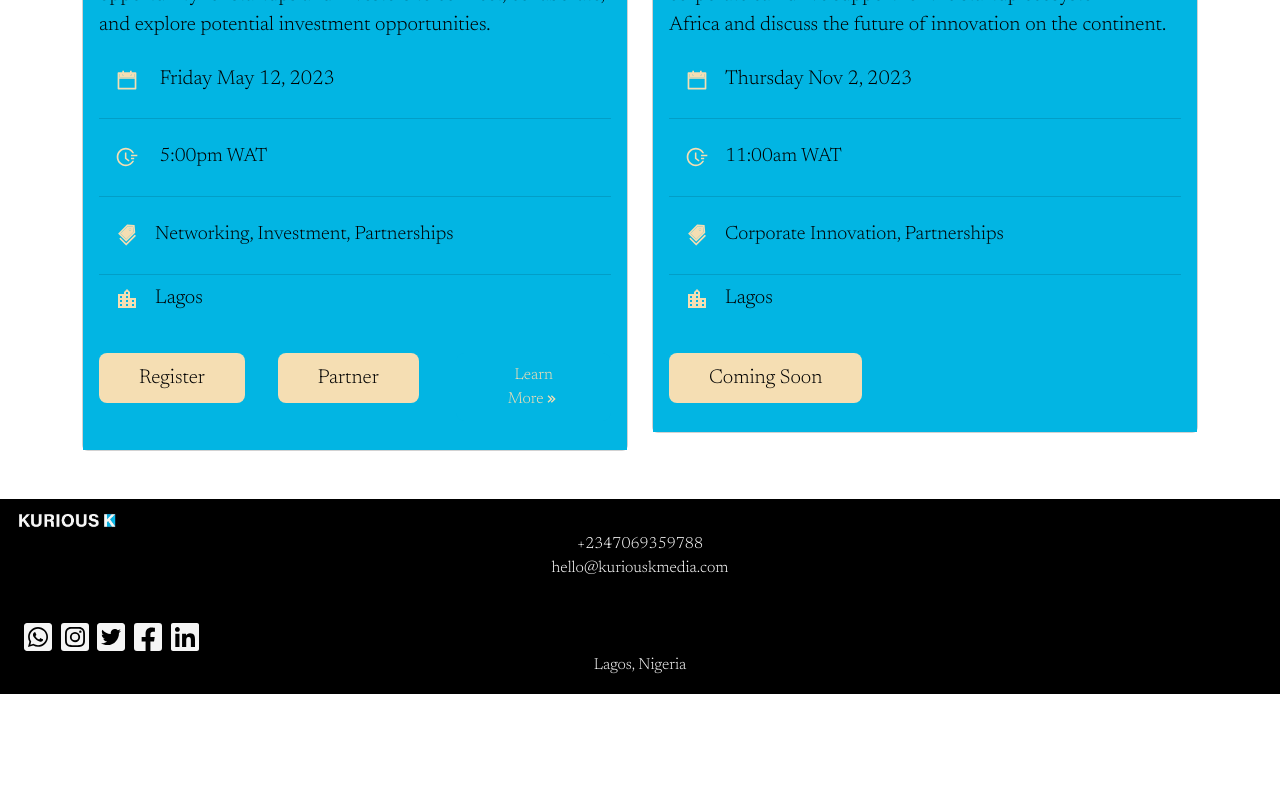
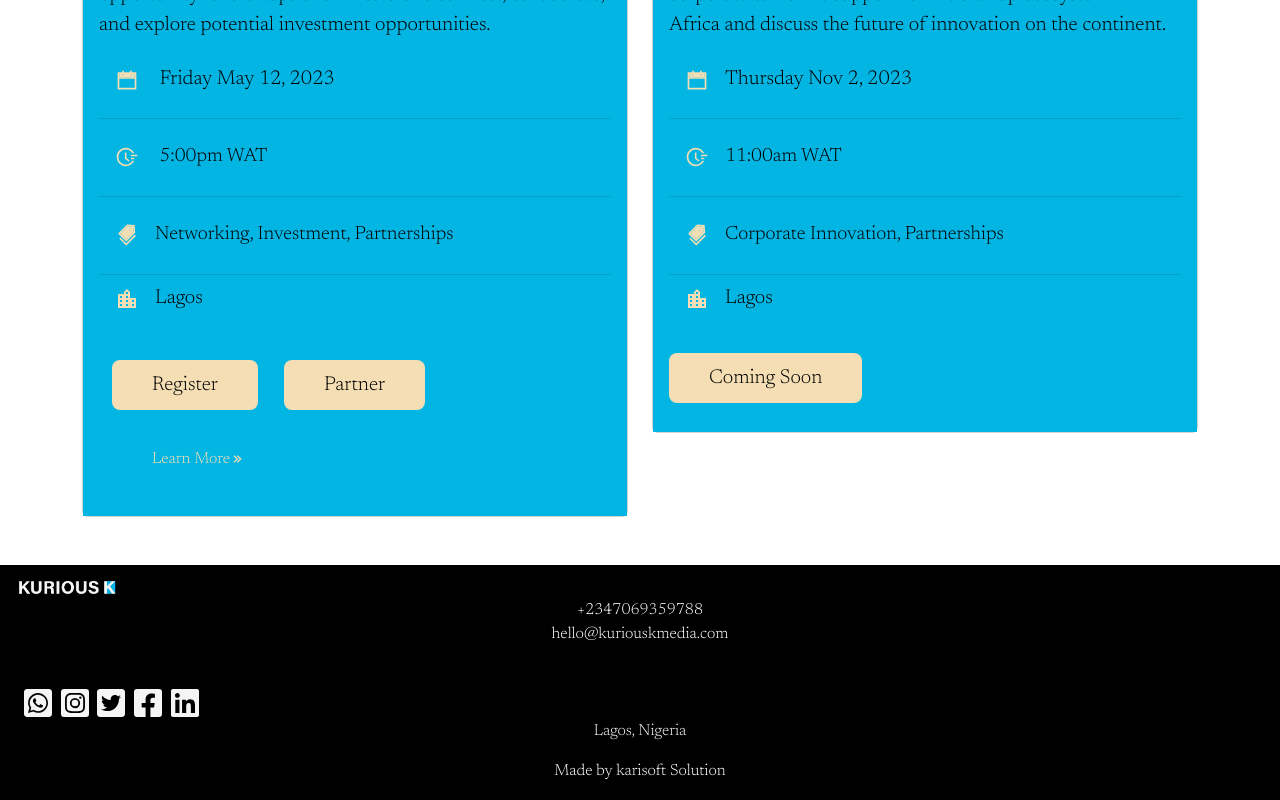
Before and after one commit to adiec7/kuriousk, a React (Create React App) app: page /events in a window 1280 px wide. Shown: the part 1446-2246 px from the top of the page. Before the commit the page ends 2140 px from the top, so only its background shows below. Built offline with nearby package versions, Linux system fonts and the light colour scheme.

Commit message:
added maker

```diff
--- a/src/component/events/events.js
+++ b/src/component/events/events.js
@@ -82,9 +82,7 @@ const EventsPage = () => {
                       </ListGroup.Item>
                     </ListGroup>
                   </Card.Text>
-                  <div className="row ">
-                    <div className="col-md-4 col-sm-12 ">
-                      <a
+                  <button type="button" className="btn "> <a
                         className="btn card-btn btn-lg"
                         href="https://forms.zohopublic.com/kuriouskmedia/form/KuriousKStartupInvestorConnectExclusive/formperma/9QpSkis6pnIMZFvd-70esEX1dewds-UQswm6pCfMT7o"
                         role="button"
@@ -92,20 +90,18 @@ const EventsPage = () => {
                         rel="noreferrer"
                       >
                         Register
-                      </a>
-                    </div>
-                    <div className="col-md-4 col-sm-12 ">
-                      <a
+                      </a></button>
+
+                      <button type="button" className="btn "><a
                         className="btn card-btn btn-lg"
                         href="mailto:Kolapo@kuriouskmedia.com"
                         role="button"
                         rel="noreferrer"
                       >
                         Partner
-                      </a>
-                    </div>
-                    <div className="col-md-4 col-sm ">
-                      <Link
+                      </a></button>
+
+                      <button type="button " className="btn "> <Link
                         className="btn  btn-lg btn_learn_more"
                         to="/investorconnect"
                         role="button"
@@ -113,9 +109,7 @@ const EventsPage = () => {
                       >
                         Learn More
                         <BiChevronsRight />
-                      </Link>
-                    </div>
-                  </div>
+                      </Link></button>
                 </Card.Body>
               </Card>
             </Col>
--- a/src/component/footer/footer.js
+++ b/src/component/footer/footer.js
@@ -38,6 +38,9 @@ const Footer = () => {
                 </IconContext.Provider>
               </div>
               <p className="card-text">Lagos, Nigeria</p>
+              <a href="https://karisoft.io/">
+                    Made by karisoft Solution
+                  </a>
             </div>
           </div>
         </footer>
```
